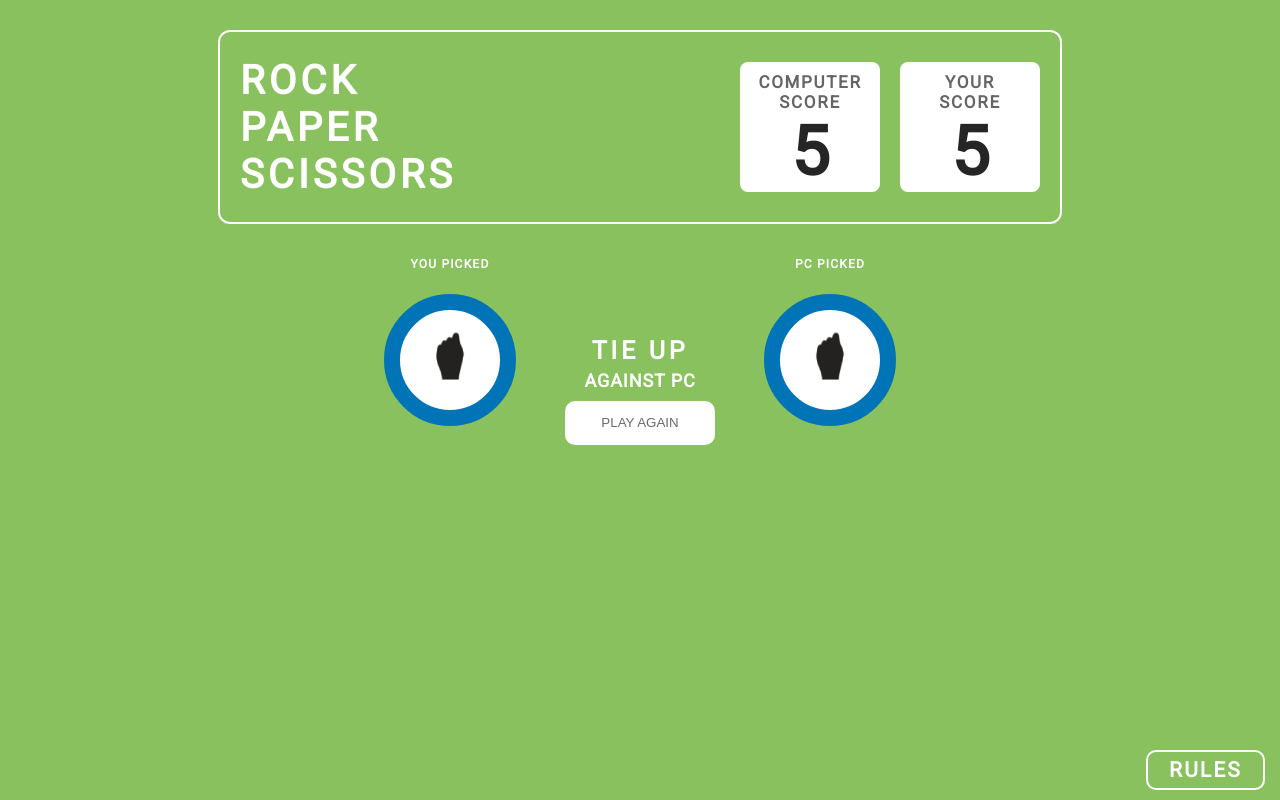
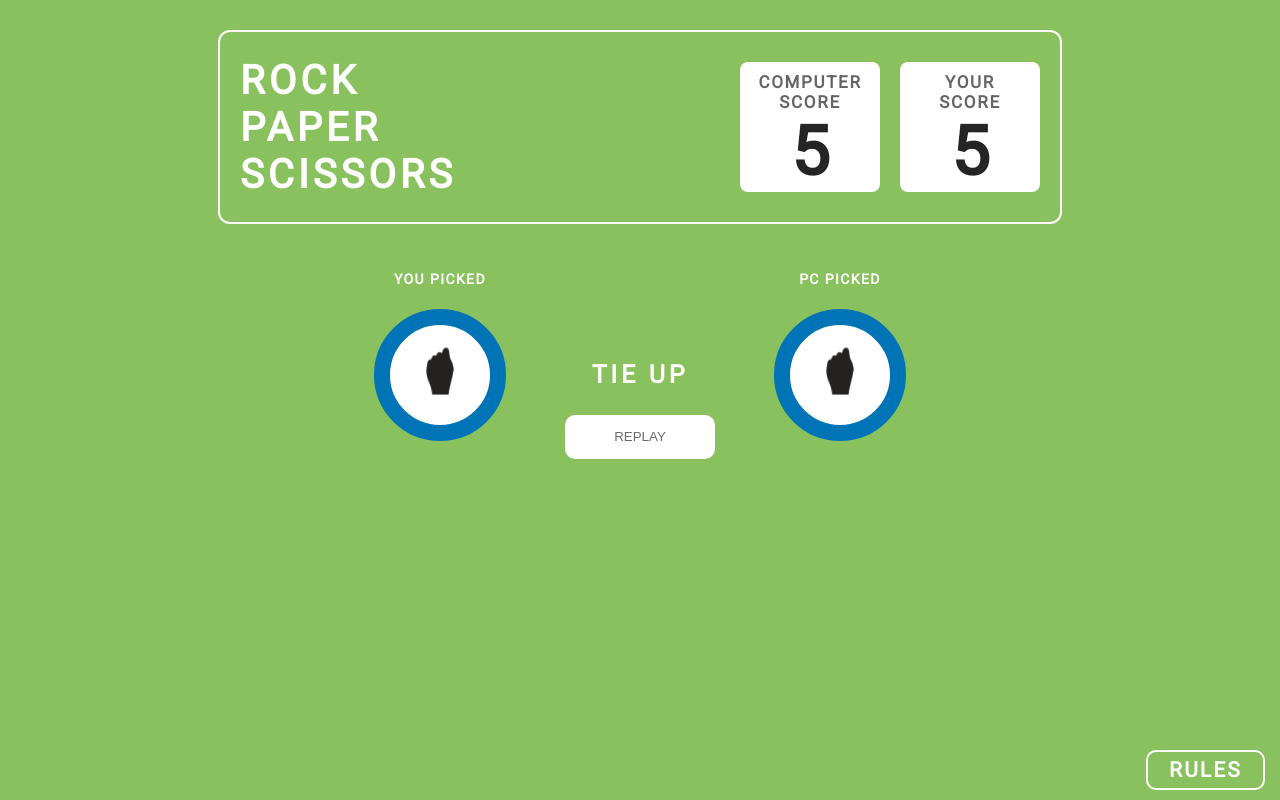
Before and after one commit to chaursiyasanjeet/rock-paper-scisor, a plain HTML site: page index.html in a window 1280 px wide. Both pictures are taken after a click on the element 514 px from the left and 320 px from the top of the page. Drawn offline with Linux system fonts and the light colour scheme.

Commit message:
all done

```diff
--- a/index.html
+++ b/index.html
@@ -35,7 +35,7 @@
     </main>
     <div class="rule-next-button">
         <button id="open-rule-button" onclick="openRule()">RULES</button>
-        <button class="next-button"><a href="./celebration.html">NEXT</button>
+        <button class="next-button" onclick="nextButton()">NEXT</button>
     </div>
     <div id="game-rule">
         <h1 class="rule-header">Game Rules</h1>
--- a/script.js
+++ b/script.js
@@ -4,6 +4,9 @@ function openRule() {
 
 function closeRule() {
     document.querySelector("#game-rule").style.display = "none";
+}
+function nextButton() {
+    window.location.href = "./celebration.html";
 }
 
 
@@ -33,6 +36,7 @@ function inputTool(score) {
 let compScore = [5, 10, 15];
 function random() { return Math.floor(Math.random() * 3); }
 
+//user input and storing in local storage and switching to winning desgin template
 function rockScore() {
     let yourscore = document.querySelector(".your-score").innerText = 5;
     let computerscore = document.querySelector(".computer-score").innerText = compScore[random()];
@@ -62,17 +66,20 @@ function paperScore() {
     winningDesgin();
 }
 
+//wining design template
 function winningDesgin() {
     let windesign = document.querySelector(".winning-template");
-    windesign.style.width = "40%";
+    windesign.style.width = "50%";
     windesign.style.flexDirection = "row";
-
-
-
-    windesign.innerHTML = `<div class="choosen-option-logo">
+    windesign.innerHTML =
+        `<div class="circle1 userCircle1">
+    <div class="circle2 userCircle2">
     <span class="choosen-option-text">YOU PICKED</span>
+    <div class="choosen-option-logo userCircle3">
     <div class="${input[0]}">
         <img src="./assets/${input[0]}.png" alt="userpicked" class="game-tool-logo">
+        </div>
+    </div>
     </div>
 </div>
 <div class="winlose">
@@ -80,20 +87,46 @@ function winningDesgin() {
     <p class="constant-winning-text">AGAINST PC</p> <button class="play-again" onclick="playAgain()">PLAY
         AGAIN</button>
 </div>
-<div class="choosen-option-logo">
-    <span class="choosen-option-text">PC PICKED</span>
+<div class="circle1 compCircle1" >
+    <div class="circle2 compCircle2">
+    <span class="choosen-option-text ">PC PICKED</span>
+<div class="choosen-option-logo compCircle3" >
     <div class="${input[1]}">
         <img src="./assets/${input[1]}.png" alt="computerpicked" class="game-tool-logo">
     </div>
+    </div>
+</div>
 </div>`
+    if (input[0] == input[1]) {
+        document.querySelector(".constant-winning-text").innerText = "";
+        document.querySelector(".play-again").innerText = "REPLAY";
+        document.querySelector(".changing-text").style.top = "40px";
+        document.querySelector(".userCircle1").style.background = "transparent"
+        document.querySelector(".userCircle2").style.backgroundColor = "transparent"
+        document.querySelector(".userCircle3").style.backgroundColor = "transparent"
+        document.querySelector(".compCircle1").style.background = "transparent"
+        document.querySelector(".compCircle2").style.background = "transparent"
+        document.querySelector(".compCircle3").style.background = "transparent"
+    }
+    else if (input[1] > input[0]) {
+        document.querySelector(".userCircle1").style.background = "transparent"
+        document.querySelector(".userCircle2").style.background = "transparent"
+        document.querySelector(".userCircle3").style.background = "transparent"
+    }
+    else {
+        document.querySelector(".compCircle1").style.background = "transparent"
+        document.querySelector(".compCircle2").style.background = "transparent"
+        document.querySelector(".compCircle3").style.background = "transparent"
+    }
+
 }
 
 let winningDecide = function () {
-    if (input[0] < input[1]) {
+    if (input[0] > input[1]) {
         document.querySelector(".next-button").style.display = "block";
         return "YOU WIN";
     }
-    else if (input[0] > input[1]) {
+    else if (input[0] < input[1]) {
         return "YOU LOST"
     }
     else {
@@ -101,18 +134,6 @@ let winningDecide = function () {
     }
 }
 
-// let winningDecide2 = function () {
-//     if (input[0] < input[1]) {
-//         return "AGAINST PC";
-//     }
-//     else if (input[0] > input[1]) {
-//         return "AGAINST PC"
-//     }
-//     else {
-//         return " ";
-//     }
-// }
-
 //game reset
 function playAgain() {
     localStorage.setItem("yourScoreSaved", 0);
--- a/style.css
+++ b/style.css
@@ -130,19 +130,66 @@ main {
     background-color: transparent;
     color: rgba(255, 255, 255, 1);
     font-family: Roboto;
-    font-size: 12px;
+    font-size: 14px;
     font-weight: 600;
     line-height: 20px;
     letter-spacing: 0.1em;
-    text-align: left;
-    margin-bottom: 20px;
+    text-align: center;
+    margin-bottom: 15px;
+}
+
+.circle1 {
+    width: 240px;
+    height: 240px;
+    border-radius: 50%;
+}
+
+.circle2 {
+    width: 210px;
+    height: 210px;
+    border-radius: 50%;
+    display: flex;
+    flex-direction: column;
+    align-items: center;
+    position: relative;
+    top: 15px;
+    left: 15px;
+}
+
+.userCircle1 {
+    background: rgba(46, 154, 37, 0.3);
+}
+
+.userCircle2 {
+    background: rgba(46, 154, 37, 0.6);
+}
+
+.userCircle3 {
+    background: rgba(46, 154, 37, 0.8);
+}
+
+.compCircle1 {
+    background: rgba(46, 154, 37, 0.3);
+}
+
+.compCircle2 {
+    background: rgba(46, 154, 37, 0.6);
+}
+
+.compCircle3 {
+    background: rgba(46, 154, 37, 0.8);
 }
 
 .choosen-option-logo {
     display: flex;
     flex-direction: column;
-    justify-content: space-between;
+    justify-content: center;
     align-items: center;
+    width: 180px;
+    height: 180px;
+    border-radius: 50%;
+    position: relative;
+    bottom: 17px;
 }
 
 
```
